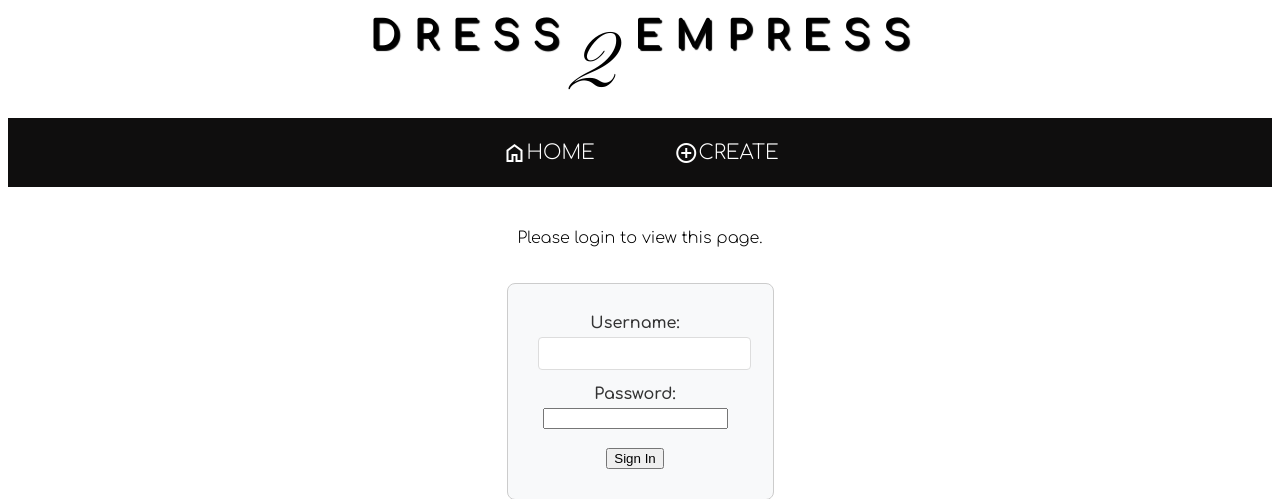
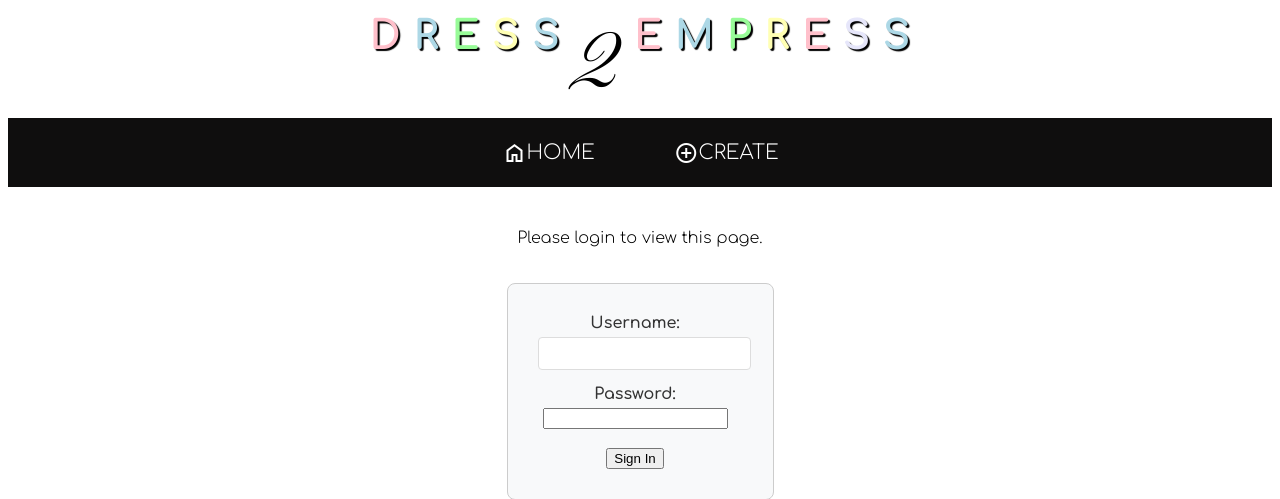
Before and after one commit to ajt243/Dress2Empress, a PHP site: template golden-giraffe-project3-main/pages/edit.php in a window 1280 px wide. Shown: the top 499 px of the page. Run offline with PHP 8.4, Linux system fonts and the light colour scheme; the template is opened without the code that fills it, so the values that code supplies are empty.

Commit message:
fixed header

```diff
--- a/golden-giraffe-project3-main/public/styles/site.css
+++ b/golden-giraffe-project3-main/public/styles/site.css
@@ -300,34 +300,34 @@ hr {
 /* Color Styles */
 
 .pastel-pink {
-    /* color: #ffc0cb; */
+    color: #ffc0cb;
     text-shadow: 2px 2px 1px rgba(0, 0, 0, 1);
 
 
 }
 
 .pastel-blue {
-    /* color: #add8e6; */
+    color: #add8e6;
     text-shadow: 2px 2px 1px rgba(0, 0, 0, 1);
 
 }
 
 
 .pastel-green {
-    /* color: #98fb98; */
+    color: #98fb98;
     text-shadow: 2px 2px 1px rgba(0, 0, 0, 1);
 
 }
 
 .pastel-yellow {
-    /* color: #ffffb3; */
+    color: #ffffb3;
     text-shadow: 2px 2px 1px rgba(0, 0, 0, 1);
 
 }
 
 
 .pastel-lavender {
-    /* color: #e6e6fa; */
+    color: #e6e6fa;
     text-shadow: 2px 2px 1px rgba(0, 0, 0, 1);
 }
 
```
